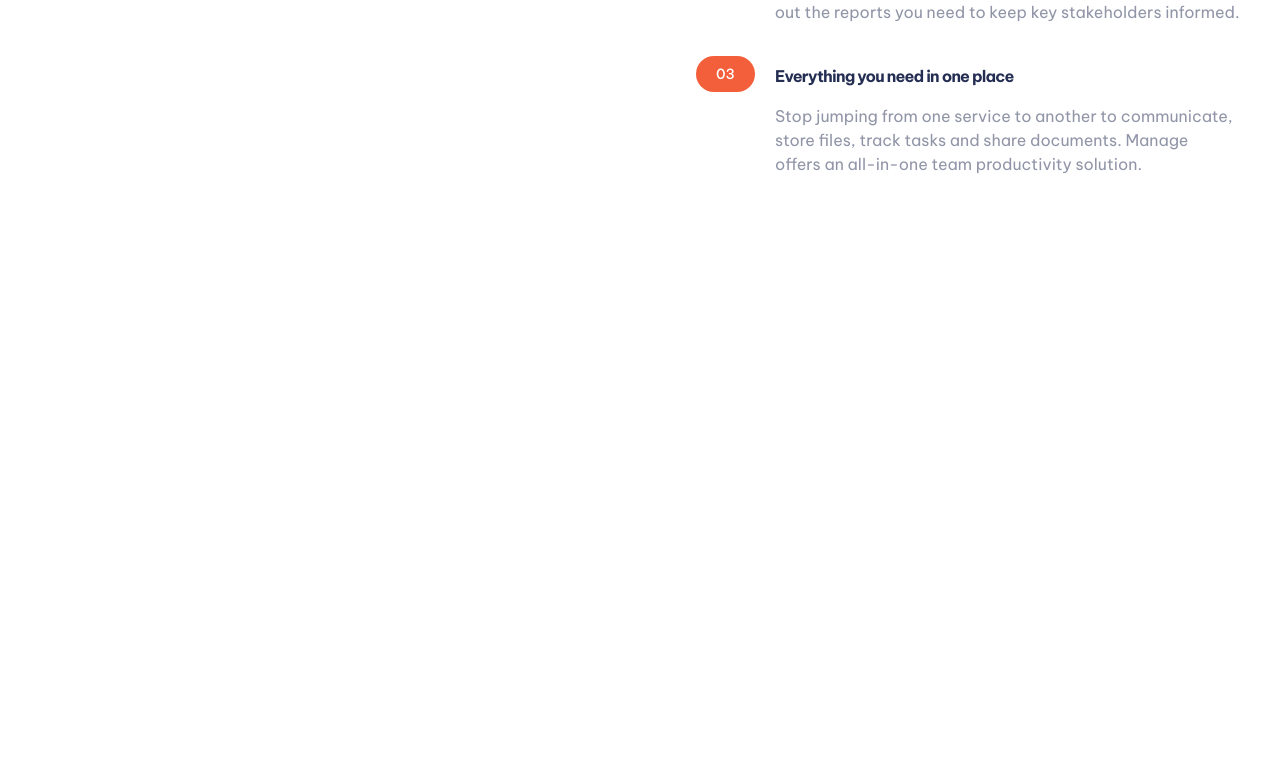
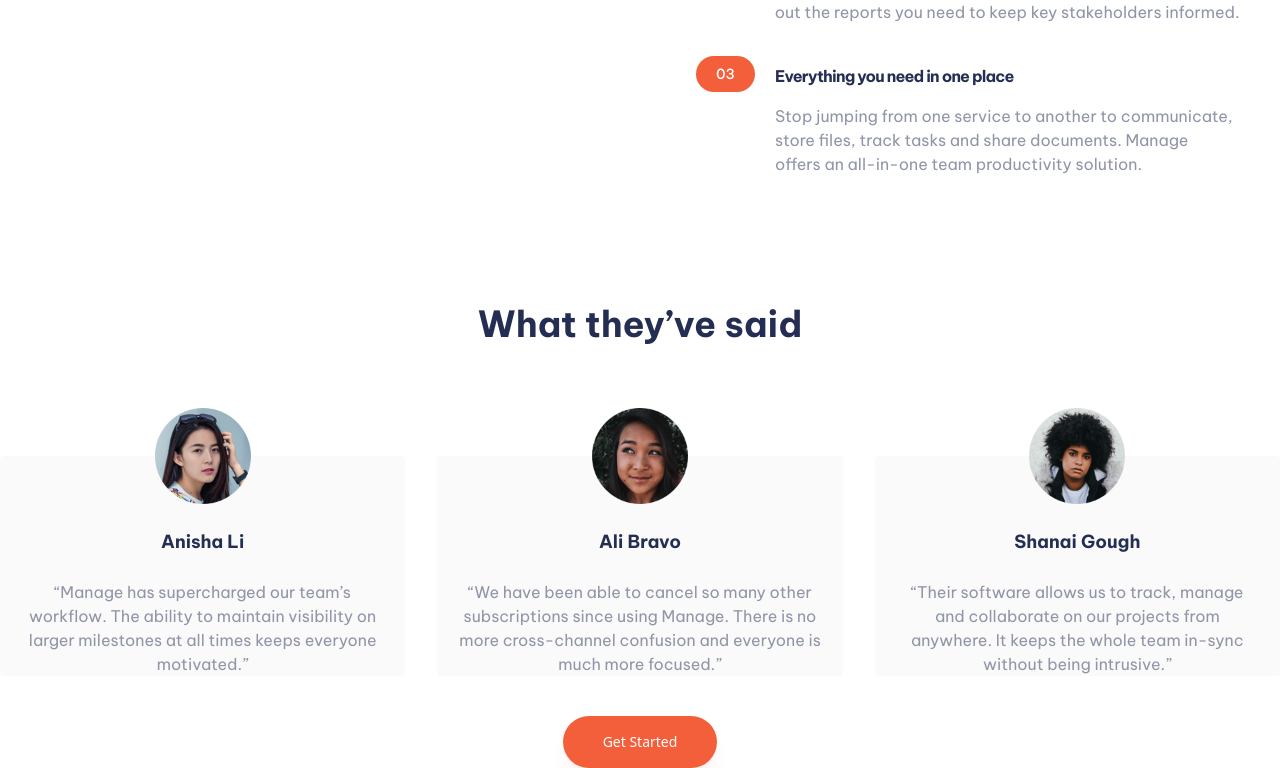
Before and after one commit to payman-hoseini/manage-landing-page, a Next.js app: page / in a window 1280 px wide. Shown: the part 1049-1817 px from the top of the page. Before the commit the page ends 1225 px from the top, so only its background shows below. Built offline with nearby package versions, Linux system fonts and the light colour scheme.

Commit message:
section 3

```diff
--- a/src/app/page.tsx
+++ b/src/app/page.tsx
@@ -1,4 +1,7 @@
-
+import Image from "next/image";
+import Anisha from './../../public/images/avatar-anisha.png'
+import Bravo from './../../public/images/avatar-ali.png'
+import Shanai from './../../public/images/avatar-shanai.png'
 export default function Home() {
   return (
     <>
@@ -65,6 +68,35 @@ export default function Home() {
               </div>
           </div>
         </div>
+        <div className="grid place-items-center">
+          <p className="text-center mt-32 text-4xl font-Vietnam font-bold text-Dark-Blue">What they’ve said</p>
+          <div className="mt-28 grid grid-cols-3 gap-x-8">
+            <div className="bg-Very-Light-Gray rounded grid place-items-center font-Vietnam ">
+              <div className="-mt-12">
+                <Image src={Anisha} alt="Anisha" className="w-24"/>
+              </div>
+              <p className=" my-6 font-bold text-lg text-Dark-Blue">Anisha Li</p>
+              <p className="text-Dark-Grayish-Blue text-center px-5">“Manage has supercharged our team’s workflow. The ability to maintain
+              visibility on larger milestones at all times keeps everyone motivated.”</p>
+            </div>
+            <div className="bg-Very-Light-Gray rounded grid place-items-center font-Vietnam ">
+              <div className="-mt-12">
+                <Image src={Bravo} alt="Bravo" className="w-24"/>
+              </div>
+              <p className=" my-6 font-bold text-lg text-Dark-Blue">Ali Bravo</p>
+              <p className="text-Dark-Grayish-Blue text-center px-5">“We have been able to cancel so many other subscriptions since using Manage. There is no more cross-channel confusion and everyone is much more focused.”
+              </p>
+            </div>
+            <div className="bg-Very-Light-Gray rounded grid place-items-center font-Vietnam ">
+              <div className="-mt-12">
+                <Image src={Shanai} alt="Shanai" className="w-24"/>
+              </div>
+              <p className=" my-6 font-bold text-lg text-Dark-Blue">Shanai Gough</p>
+              <p className="text-Dark-Grayish-Blue text-center px-5">“Their software allows us to track, manage and collaborate on our projects from anywhere. It keeps the whole team in-sync without being intrusive.”</p>
+            </div>
+          </div>
+          <button className="bg-Bright-Red text-sm font-medium text-white px-10 py-4 rounded-full shadow-xl shadow-Very-Pale-Red mt-10">Get Started</button>
+        </div>
       </main>
     </>
   );
```
